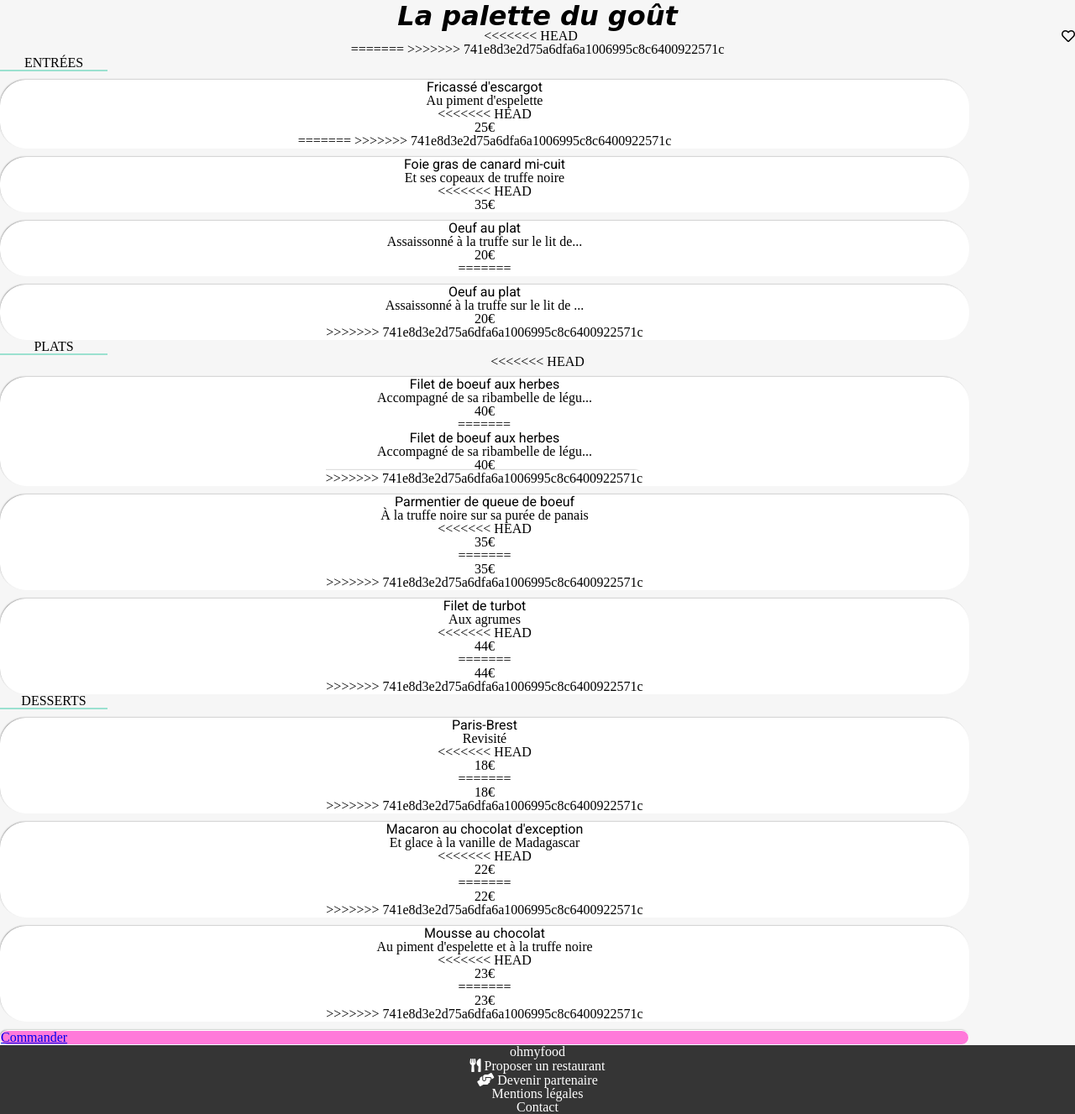
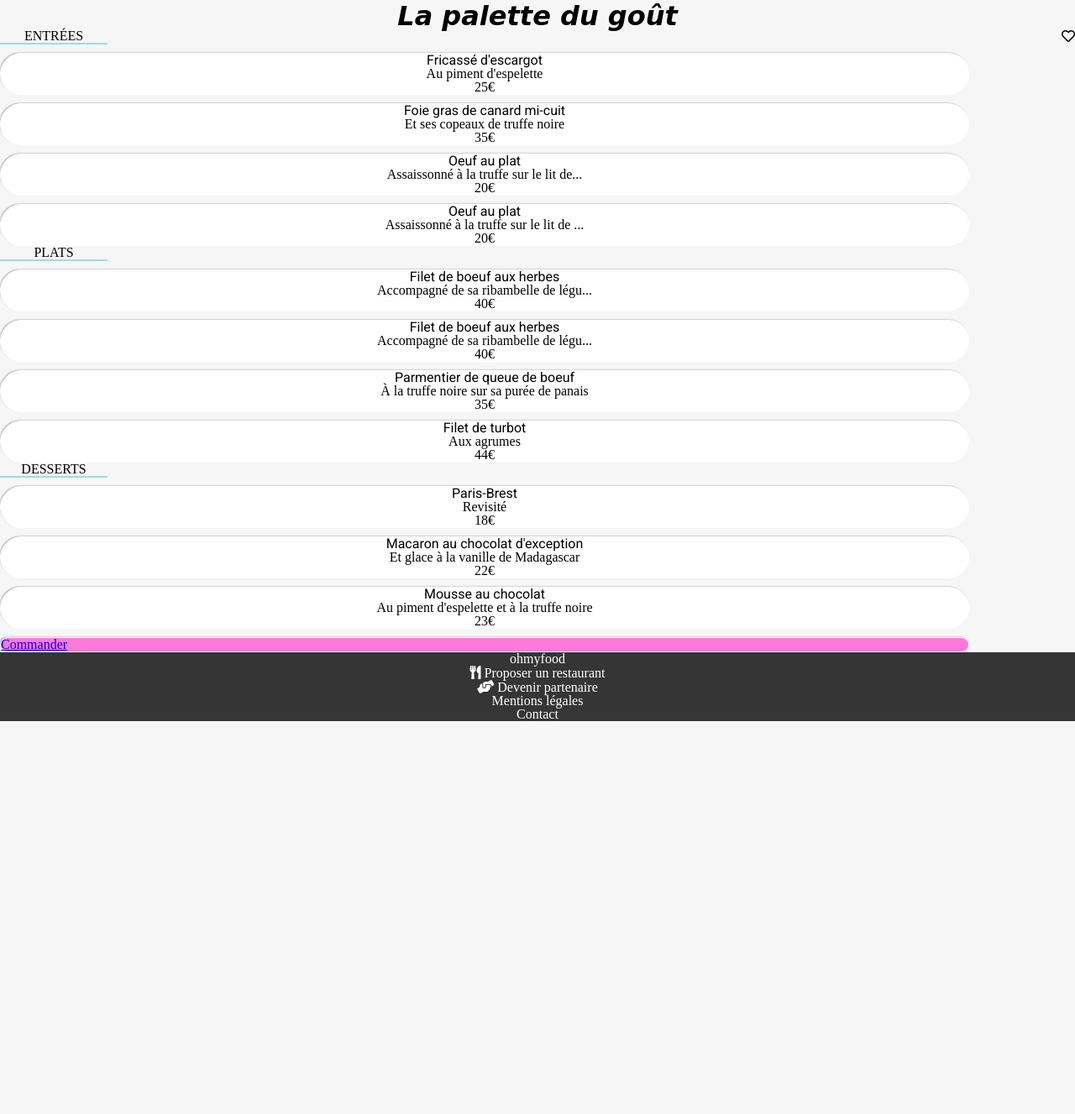
Before and after one commit to Kamuanga/Projet-3-Openclassrooms, a plain HTML site: page menu1.html in a window 1280 px wide. Shown: the part 1010-2337 px from the top of the page at 84% size. After the commit the page ends 1869 px from the top, so only its background shows below. Drawn offline with Linux system fonts and the light colour scheme; a web font is replaced by a local one.

Commit message:
page menu

```diff
--- a/menu1.html
+++ b/menu1.html
@@ -20,70 +20,51 @@
 	  <div class="titre_menu">
 	  <h1>La palette du goût</h1>
 	  <i class="far fa-heart"></i>
-<<<<<<< HEAD
-	  </div>
-=======
->>>>>>> 741e8d3e2d75a6dfa6a1006995c8c6400922571c
+	</div>
 	  <div class="menu">
 	  	<p class="menu_plat">ENTRÉES</p>
 		<div class="button">
 			<h2>Fricassé d'escargot</h2>
 			<p>Au piment d'espelette</p>
-<<<<<<< HEAD
 			<p class="menu_price">25€</p>
-=======
->>>>>>> 741e8d3e2d75a6dfa6a1006995c8c6400922571c
 		</div>
 		<div class="button">
 			<h2>Foie gras de canard mi-cuit</h2>
 			<p>Et ses copeaux de truffe noire</p>
-<<<<<<< HEAD
 			<p class="menu_price">35€</p>
 		</div>
 		<div class="button">
 			<h2>Oeuf au plat</h2>
 			<p>Assaissonné à la truffe sur le lit de...</p>
 			<p class="menu_price">20€</p>
-=======
 		</div>
 		<div class="button">
 			<h2>Oeuf au plat</h2>
 			<p>Assaissonné à la truffe sur le lit de ...</p>
-			<p>20€</p>
->>>>>>> 741e8d3e2d75a6dfa6a1006995c8c6400922571c
+			<p class="menu_price">20€</p>
 		</div>
 
 		<p class="menu_plat">PLATS</p>
 
-<<<<<<< HEAD
 		<div class="button">
 			<h2>Filet de boeuf aux herbes</h2>
 			<p>Accompagné de sa ribambelle de légu...</p>
 			<p class="menu_price">40€</p>
-=======
-		<di class="button">
+		</div>
+		<div class="button">
 			<h2>Filet de boeuf aux herbes</h2>
 			<p>Accompagné de sa ribambelle de légu...</p>
-			<p>40€</p>
->>>>>>> 741e8d3e2d75a6dfa6a1006995c8c6400922571c
+			<p class="menu_price">40€</p>
 		</div>
 		<div class="button">
 			<h2>Parmentier de queue de boeuf</h2>
 			<p>À la truffe noire sur sa purée de panais</p>
-<<<<<<< HEAD
 			<p class="menu_price">35€</p>
-=======
-			<p>35€</p>
->>>>>>> 741e8d3e2d75a6dfa6a1006995c8c6400922571c
 		</div>
 		<div class="button">
 			<h2>Filet de turbot</h2>
 			<p>Aux agrumes</p>
-<<<<<<< HEAD
 			<p class="menu_price">44€</p>
-=======
-			<p>44€</p>
->>>>>>> 741e8d3e2d75a6dfa6a1006995c8c6400922571c
 		</div>
 
 		<p class="menu_plat">DESSERTS</p>
@@ -91,29 +72,17 @@
 		<div class="button">
 			<h2>Paris-Brest</h2>
 			<p>Revisité</p>
-<<<<<<< HEAD
 			<p class="menu_price">18€</p>
-=======
-			<p>18€</p>
->>>>>>> 741e8d3e2d75a6dfa6a1006995c8c6400922571c
 		</div>
 		<div class="button">
 			<h2>Macaron au chocolat d'exception</h2>
 			<p>Et glace à la vanille de Madagascar</p>
-<<<<<<< HEAD
 			<p class="menu_price">22€</p>
-=======
-			<p>22€</p>
->>>>>>> 741e8d3e2d75a6dfa6a1006995c8c6400922571c
 		</div>
 		<div class="button">
 			<h2>Mousse au chocolat</h2>
 			<p>Au piment d'espelette et  à la truffe noire</p>
-<<<<<<< HEAD
 			<p class="menu_price">23€</p>
-=======
-			<p>23€</p>
->>>>>>> 741e8d3e2d75a6dfa6a1006995c8c6400922571c
 		</div>
 		<a class="button button__commander" href="menu1.html"><strong>Commander</strong></a>
 	</div>
```
